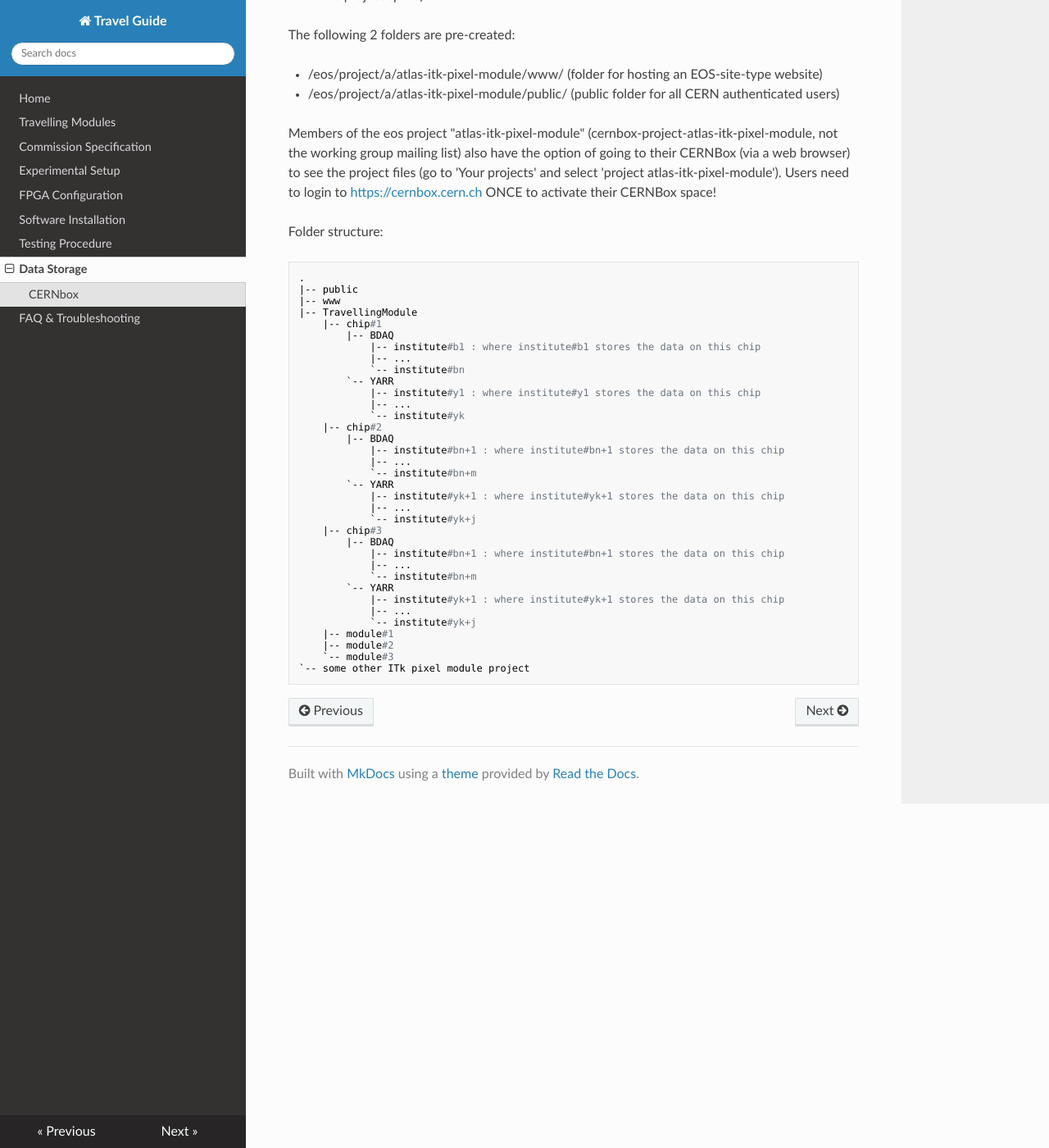
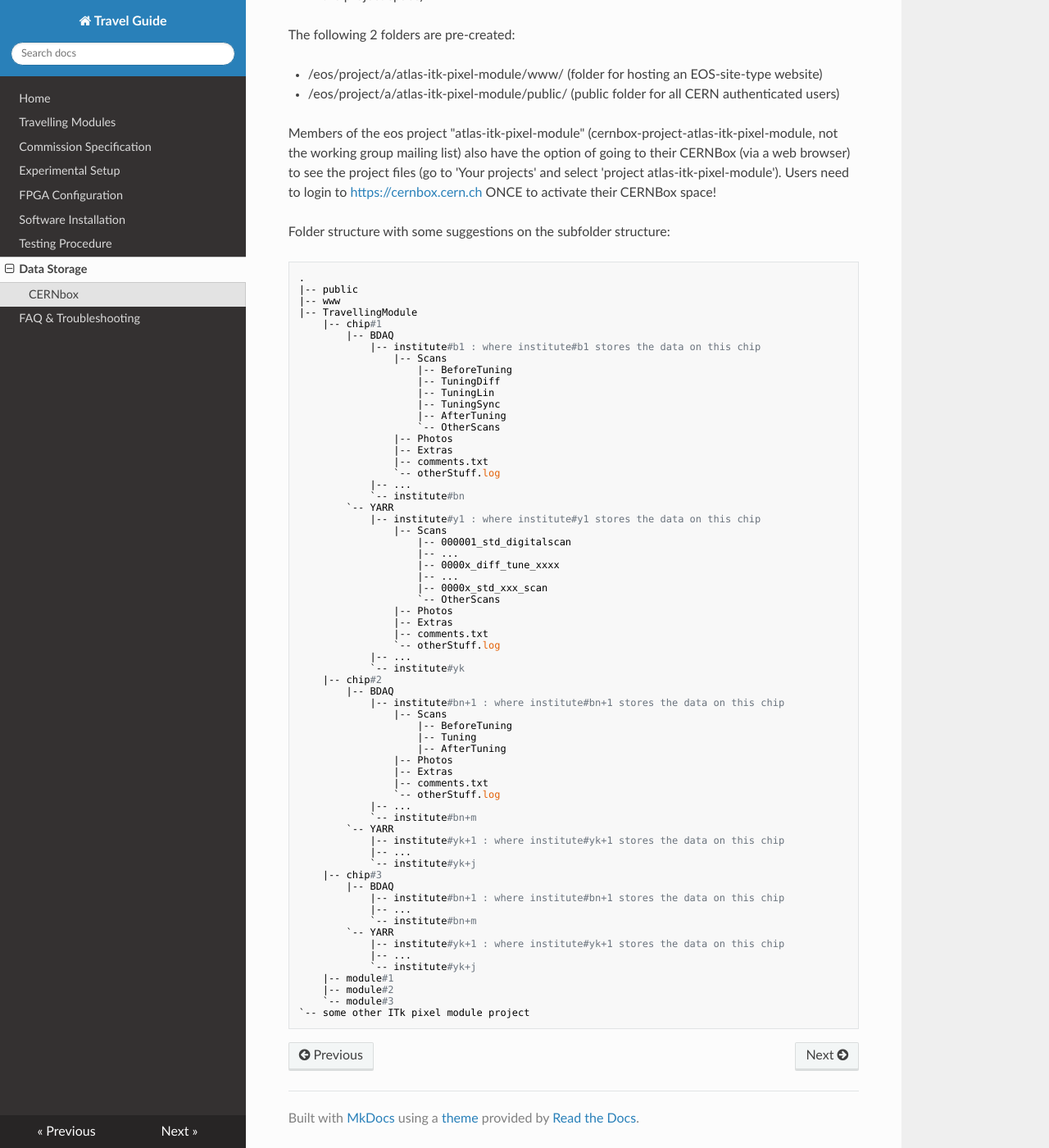
Before and after one commit to lime86/TravellingModule, an MkDocs documentation site: the page built from docs/datastorage.md, in a window 1280 px wide and 1400 px high, scrolled down 858 px. Shown: the whole window at 82% size. Built offline with MkDocs 1.6.1, drawn with Linux system fonts in a browser that asks for light colours; nearby versions of some CDN libraries; old or Windows-style settings are respelled for this version of MkDocs.

Commit message:
add folder structure

````diff
--- a/docs/datastorage.md
+++ b/docs/datastorage.md
@@ -36,7 +36,7 @@ The following 2 folders are pre-created:
 Members of the eos project "atlas-itk-pixel-module" (cernbox-project-atlas-itk-pixel-module, not the working group mailing list) also have the option of going to their CERNBox (via a web browser) to see the project files
 (go to 'Your projects' and select 'project atlas-itk-pixel-module'). Users need to login to <https://cernbox.cern.ch> ONCE to activate their CERNBox space!
 
-Folder structure:
+Folder structure with some suggestions on the subfolder structure:
 
 ```bash
 .
@@ -46,15 +46,45 @@ Folder structure:
     |-- chip#1
 		|-- BDAQ
 			|-- institute#b1 : where institute#b1 stores the data on this chip
+				|-- Scans
+					|-- BeforeTuning
+					|-- TuningDiff
+					|-- TuningLin
+					|-- TuningSync
+					|-- AfterTuning
+					`-- OtherScans
+				|-- Photos
+				|-- Extras
+				|-- comments.txt
+				`-- otherStuff.log
 			|-- ...
 			`-- institute#bn
 		`-- YARR
 			|-- institute#y1 : where institute#y1 stores the data on this chip
+				|-- Scans
+					|-- 000001_std_digitalscan
+					|-- ...
+					|-- 0000x_diff_tune_xxxx
+					|-- ...
+					|-- 0000x_std_xxx_scan
+					`-- OtherScans
+				|-- Photos
+				|-- Extras
+				|-- comments.txt
+				`-- otherStuff.log
 			|-- ...
 			`-- institute#yk
     |-- chip#2
 		|-- BDAQ
 			|-- institute#bn+1 : where institute#bn+1 stores the data on this chip
+				|-- Scans
+					|-- BeforeTuning
+					|-- Tuning
+					|-- AfterTuning
+				|-- Photos
+				|-- Extras
+				|-- comments.txt
+				`-- otherStuff.log
 			|-- ...
 			`-- institute#bn+m
 		`-- YARR
````
